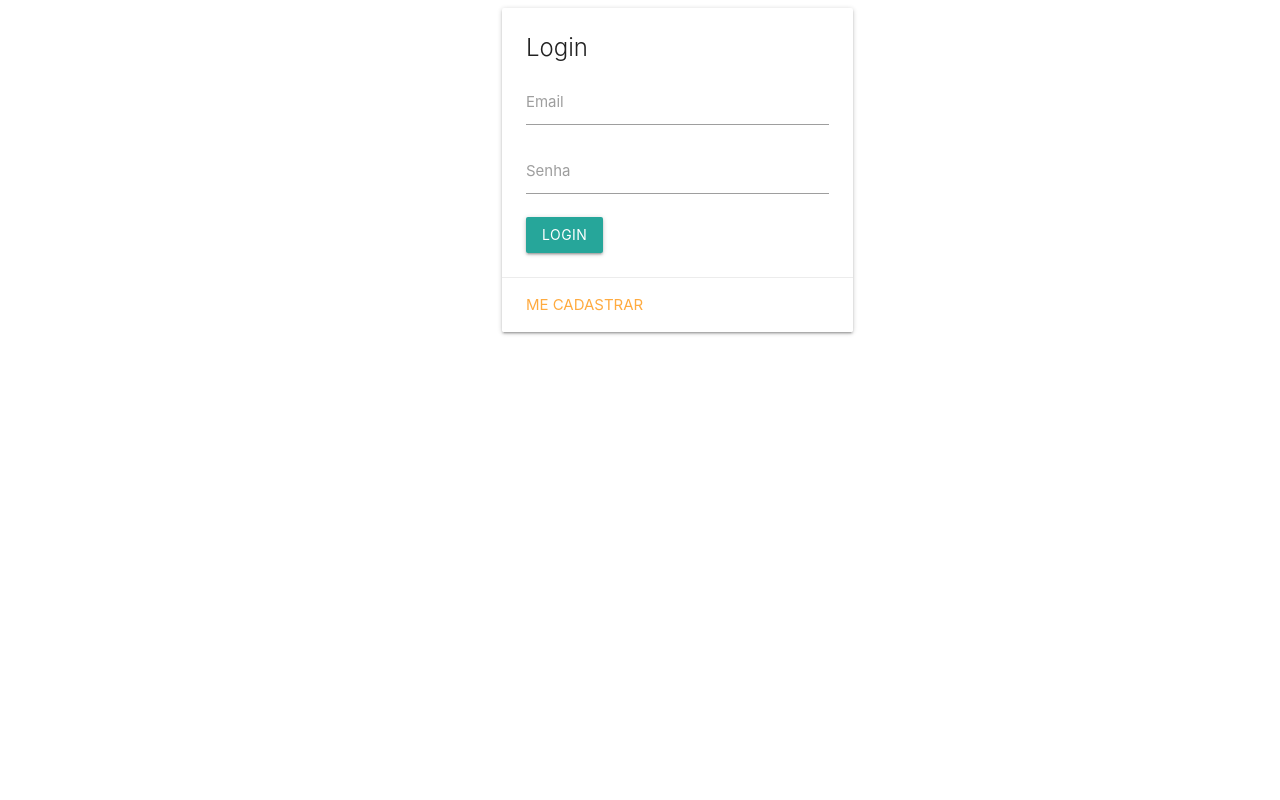
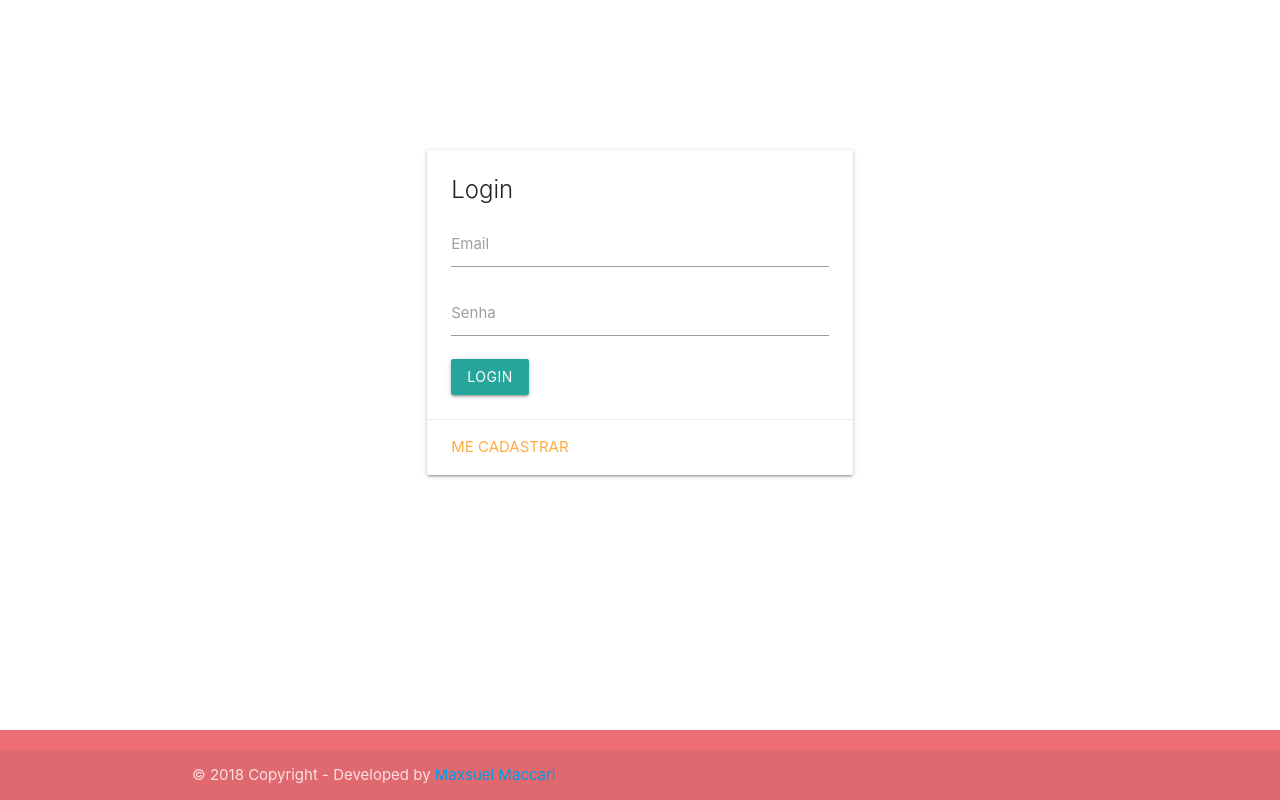
Before and after one commit to maxmaccari/ideacao, a Vue app in the folder assets/: page / in a window 1280 px wide. Built offline with nearby package versions, Linux system fonts and the light colour scheme.

Commit message:
Fix some issues and make little enhancements

```diff
--- a/assets/src/App.vue
+++ b/assets/src/App.vue
@@ -1,15 +1,17 @@
 <template>
   <div id="app">
     <navbar-menu v-if="loggedInUser" :user="currentUser" @logout="logout"/>
-    <ideas-list-view v-if="loggedInUser" :ideas="ideas" :user="currentUser"/>
-    <login-view v-else @login="loginUser"/>
+    <ideas-list-view v-if="loggedInUser" :ideas="ideas" :user="currentUser" class="main"/>
+    <login-view  v-else class="main" @login="loginUser"/>
+    <app-footer/>
   </div>
 </template>
 
 <script>
-import NavbarMenu from "@/components/shared/NavbarMenu";
+import AppFooter from '@/components/shared/AppFooter'
 import IdeasListView from "@/views/IdeasListView";
 import LoginView from "@/views/LoginView";
+import NavbarMenu from "@/components/shared/NavbarMenu";
 
 const ideas = [
   {
@@ -86,6 +88,7 @@ const ideas = [
 export default {
   name: "app",
   components: {
+    AppFooter,
     IdeasListView,
     LoginView,
     NavbarMenu
@@ -113,4 +116,13 @@ export default {
 </script>
 
 <style>
+  body, #app {
+    display: flex;
+    min-height: 100vh;
+    flex-direction: column;
+  }
+
+  div.main {
+    flex: 1 0 auto;
+  }
 </style>
--- a/assets/src/components/feedbacks/NewFeedbackModal.vue
+++ b/assets/src/components/feedbacks/NewFeedbackModal.vue
@@ -12,12 +12,12 @@
               :increment="0.5"
               :max-rating="10"
               :star-size="40"
-              :roundedCorners="true"
+              :rounded-corners="true"
               :text-class="'rating-text'"
               :inline="true" />
-            <a href="#"
-               class="btn-floating btn-small waves-effect waves-light clear-rating waves-yellow amber"
-               @click="feedback.rating = 0" :class="{disabled: zeroRating}">
+            <a :class="{disabled: zeroRating}"
+               href="#"
+               class="btn-floating btn-small waves-effect waves-light clear-rating waves-yellow amber" @click="feedback.rating = 0">
               <i class="material-icons">delete</i>
             </a>
           </div>
@@ -62,6 +62,14 @@ export default {
       }
     }
   },
+  computed: {
+    zeroRating () {
+      return this.feedback.rating == 0
+    },
+    valid () {
+      return this.feedback.comment.length > 3
+    }
+  },
   mounted () {
     const vm = this
     const elem = document.getElementById("newFeedbackModal")
@@ -83,14 +91,6 @@ export default {
       }
     }
   },
-  computed: {
-    zeroRating () {
-      return this.feedback.rating == 0
-    },
-    valid () {
-      return this.feedback.comment.length > 3
-    }
-  }
 }
 </script>
 
--- a/assets/src/components/feedbacks/ShowFeedbacksModal.vue
+++ b/assets/src/components/feedbacks/ShowFeedbacksModal.vue
@@ -3,15 +3,15 @@
     <div class="modal-content left-align">
       <h4>Feedbacks para {{idea.title}}</h4>
 
-      <div class="feedback" v-for="feedback in idea.feedbacks" :key="feedback.id">
+      <div v-for="feedback in idea.feedbacks" :key="feedback.id" class="feedback">
         <h5>Feedback de {{feedback.user.name}}</h5>
         <p>Nota:
           <star-rating v-model="feedback.rating"
                        :increment="0.5"
-              :readOnly="true"
+                       :read-only="true"
                        :max-rating="10"
                        :star-size="20"
-              :roundedCorners="true"
+                       :rounded-corners="true"
                        :text-class="'summary-rating-text'"
                        :inline="true" />
         </p>
@@ -24,14 +24,14 @@
     <div class="modal-footer">
       <span class="left summary">
         <span v-if="count > 1"><b>Total: </b>{{count}} feedbacks</span>
-        <span class="col s12 m3" v-else><b>Total: </b>{{count}} feedback</span>
+        <span v-else class="col s12 m3"><b>Total: </b>{{count}} feedback</span>
         <span class="col s12 m3"><b>Nota Média: </b>
           <star-rating v-model="average"
                        :increment="0.01"
-              :readOnly="true"
+                       :read-only="true"
                        :max-rating="10"
                        :star-size="20"
-              :roundedCorners="true"
+                       :rounded-corners="true"
                        :text-class="'summary-rating-text'"
                        :inline="true" />
         </span>
@@ -60,6 +60,17 @@ export default {
       modal: null
     }
   },
+  computed: {
+    count () {
+      return this.idea.feedbacks.length
+    },
+    average () {
+      const sum = this.idea.feedbacks
+        .reduce((sum, feedback) => sum + feedback.rating, 0)
+
+      return sum / this.count
+    }
+  },
   mounted () {
     const vm = this
     const elem = document.getElementById("showFeedbacksModal")
@@ -73,17 +84,6 @@ export default {
 
     modal.open()
   },
-  computed: {
-    count () {
-      return this.idea.feedbacks.length
-    },
-    average () {
-      const sum = this.idea.feedbacks
-        .reduce((sum, feedback) => sum + feedback.rating, 0)
-
-      return sum / this.count
-    }
-  }
 }
 </script>
 
--- a/assets/src/components/ideas/IdeasListFeedbackInfo.vue
+++ b/assets/src/components/ideas/IdeasListFeedbackInfo.vue
@@ -2,30 +2,30 @@
   <p class="right-align">
     <span class="left">
       <star-rating v-model="average"
-              :increment="0.01"
-              :readOnly="true"
-              :max-rating="10"
-              :star-size="20"
-              :roundedCorners="true"
-              :inline="true" />
+                   :increment="0.01"
+                   :read-only="true"
+                   :max-rating="10"
+                   :star-size="20"
+                   :rounded-corners="true"
+                   :inline="true" />
     </span>
     <span class="feedbacks">
       <span v-if="count > 0">
-        <a href="#" @click.prevent="showFeedbacks = true" v-if="count > 1">{{count}} feedbacks</a>
-        <a href="#" @click.prevent="showFeedbacks = true" v-else>{{count}} feedback</a> até o momento.
-        <a v-if="canGiveFeedback(idea)" href="#" @click.prevent="newFeedback = true">
+        <a v-if="count > 1" href="#" @click.prevent="showFeedbacks = true">{{count}} feedbacks</a>
+        <a v-else href="#" @click.prevent="showFeedbacks = true">{{count}} feedback</a> até o momento.
+        <a v-if="canGiveFeedback" href="#" @click.prevent="newFeedback = true">
           Dê o seu feedback também!
         </a>
       </span>
       <span v-else>
         Nenhum feedback até o momento.
-        <a v-if="canGiveFeedback(idea)" href="#" @click.prevent="newFeedback = true">
+        <a v-if="canGiveFeedback" href="#" @click.prevent="newFeedback = true">
           Seja o primeiro a dar um!
         </a>
       </span>
     </span>
-    <show-feedbacks-modal :idea="idea" v-if="showFeedbacks" @close="showFeedbacks = false"/>
-    <new-feedback-modal :idea="idea" @add="addFeedback" v-if="newFeedback" @close="newFeedback = false"/>
+    <show-feedbacks-modal v-if="showFeedbacks" :idea="idea" @close="showFeedbacks = false"/>
+    <new-feedback-modal v-if="newFeedback" :idea="idea" @add="addFeedback" @close="newFeedback = false"/>
   </p>
 </template>
 
@@ -67,12 +67,12 @@ export default {
 
         return sum / this.count
       }
+    },
+    canGiveFeedback () {
+      return !this.idea.feedbacks.some(feedback => feedback.user.id == this.user.id);
     }
   },
   methods: {
-    canGiveFeedback (idea) {
-      return !this.idea.feedbacks.some(feedback => feedback.user.id == this.user.id);
-    },
     addFeedback (feedback) {
       this.idea.feedbacks.push(feedback)
     }
--- a/assets/src/components/ideas/NewIdeaModal.vue
+++ b/assets/src/components/ideas/NewIdeaModal.vue
@@ -34,7 +34,11 @@ export default {
         title: "",
         problem: "",
         description: "",
-        feedbacks: {count: 0, rating: 0, users: []}
+        feedbacks: [],
+        author: {
+          id: 1,
+          name: "Maxsuel"
+        }
       },
       modal: null
     }
--- /dev/null
+++ b/assets/src/components/shared/AppFooter.vue
@@ -0,0 +1,18 @@
+<template>
+  <footer class="page-footer">
+    <div class="footer-copyright">
+      <div class="container">
+        © 2018 Copyright - Developed by <a target="_blank" href="https://github.com/maxmaccari">Maxsuel Maccari</a>
+      </div>
+    </div>
+  </footer>
+</template>
+
+<script>
+export default {
+
+}
+</script>
+
+<style>
+</style>
--- a/assets/src/views/LoginView.vue
+++ b/assets/src/views/LoginView.vue
@@ -1,8 +1,8 @@
 <template>
   <div class="container">
     <div class="row">
-      <div class="col s12 m5 offset-m4">
-        <div class="card">
+      <div class="col s12 m8 offset-m2 l6 offset-l3 xl6 offset-xl3">
+        <div id="loginPanel" class="card">
           <div class="card-content">
             <span class="card-title">Login</span>
             <form action="#">
@@ -56,5 +56,13 @@ export default {
 </script>
 
 <style>
+   #loginPanel {
+      margin-top: 120px;
+    }
 
+  @media only screen and (min-width: 600px) {
+    #loginPanel {
+      margin-top: 150px;
+    }
+  }
 </style>
```
Lines whose indentation alone changed are shown as unchanged.
